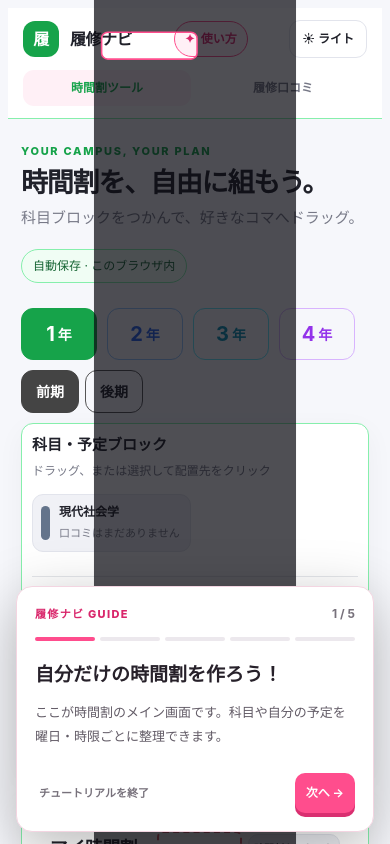
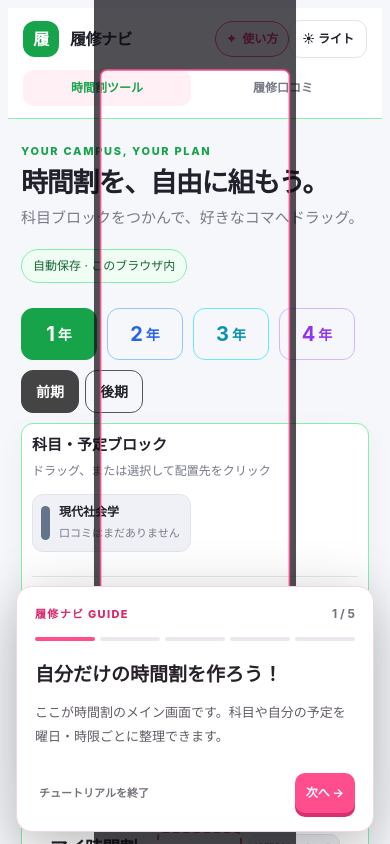
Before and after one commit to TIDesiign-ai/calcweb, a Next.js app: page / in a window 390 px wide. Shown: the top 844 px of the page. Built offline with nearby package versions, Linux system fonts and the light colour scheme.

Commit message:
phone fixed

```diff
--- a/components/TimetableApp.tsx
+++ b/components/TimetableApp.tsx
@@ -660,20 +660,18 @@ export default function TimetableApp({
         <button
           className={page === "timetable" ? "active" : ""}
           onClick={() => setPage("timetable")}
-            data-tour="timetable"
         >
           時間割ツール
         </button>
         <button
           className={page === "courses" ? "active" : ""}
           onClick={() => setPage("courses")}
-            data-tour="reviews"
         >
           履修口コミ
         </button>
       </nav>
 
-
+      <div className="header-actions">
         <button
           type="button"
           className="tutorial-launch-btn"
@@ -690,6 +688,7 @@ export default function TimetableApp({
         <button className="theme-btn" onClick={changeTheme}>
           {themeLabel}
         </button>
+      </div>
     </header>
 
       <main className="main">
```
Lines whose indentation alone changed are shown as unchanged.
